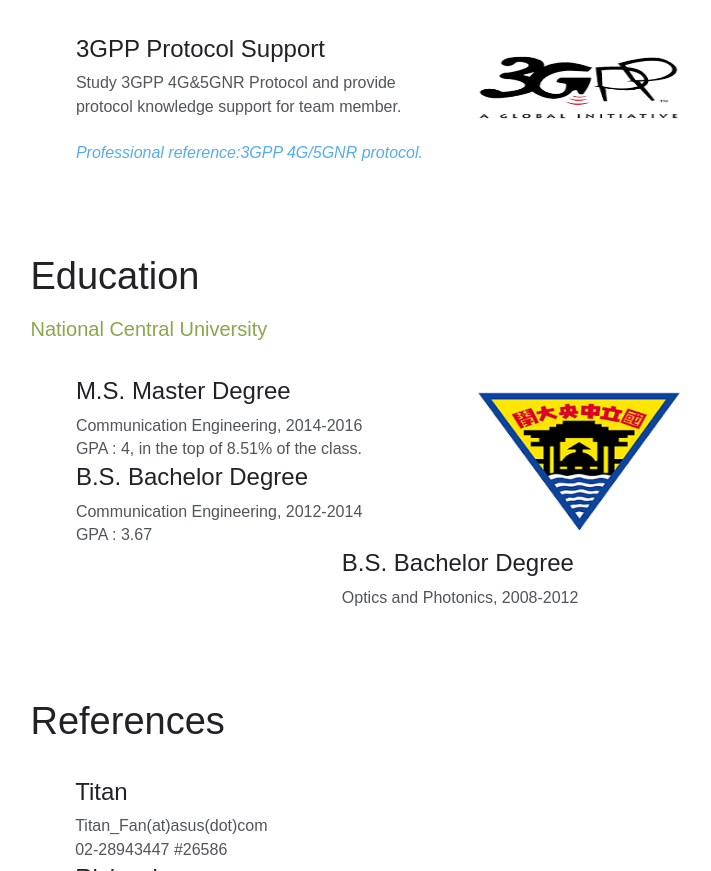
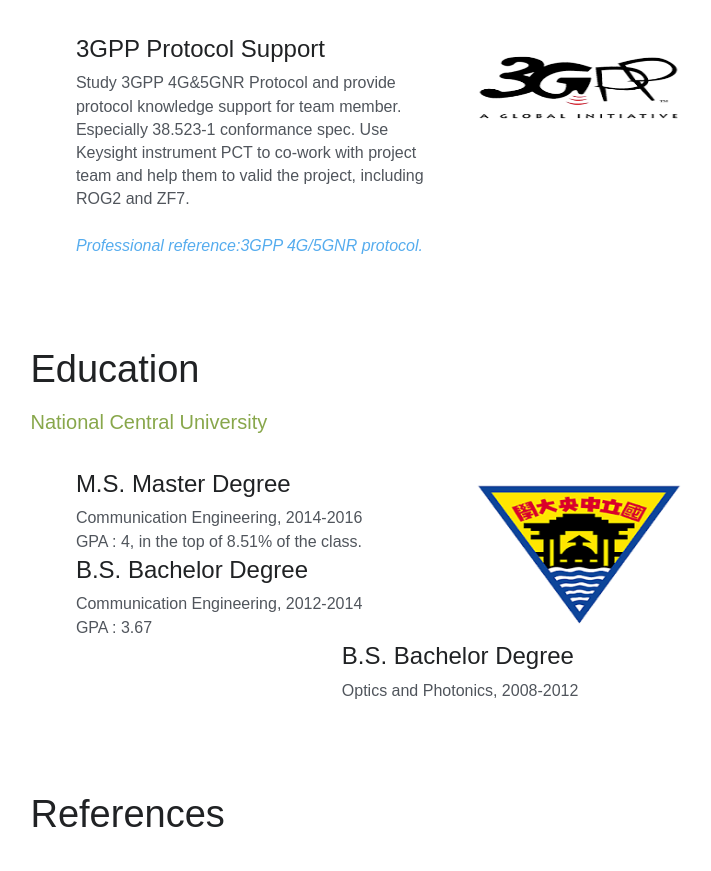
Before and after one commit to favososo/favososo.github.io, a plain HTML site: page index.html in a window 1280 px wide. Shown: the part 2299-3170 px from the top of the page, without its empty margins (412-1123 px from the left). Drawn offline with nearby package versions, Linux system fonts and the light colour scheme; a web font is replaced by a local one.

Commit message:
add professional exp (38.523-1)

```diff
--- a/index.html
+++ b/index.html
@@ -721,7 +721,13 @@
                                                                                 <p>Study 3GPP 4G&amp;5GNR Protocol and
                                                                                     provide
                                                                                     protocol knowledge support for team
-                                                                                    member.
+                                                                                    member. Especially 38.523-1
+                                                                                    conformance spec.
+                                                                                    Use Keysight instrument PCT to
+                                                                                    co-work
+                                                                                    with project team and help them to
+                                                                                    valid the project, including ROG2
+                                                                                    and ZF7.
                                                                                 </p>
                                                                                 <br>
                                                                                 <p style=" color: #55acee; font-style: italic;">
@@ -1040,6 +1046,8 @@
                 }
             }
         });
+
+
 </script>
 </body>
 </html>
```
